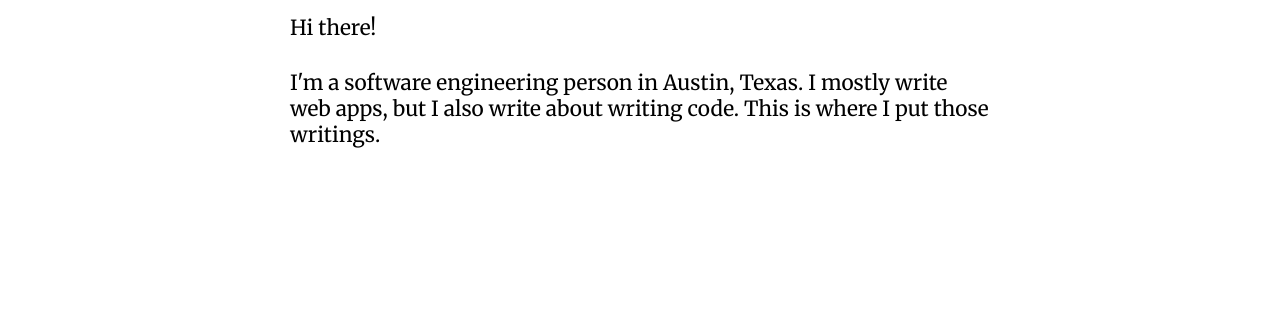
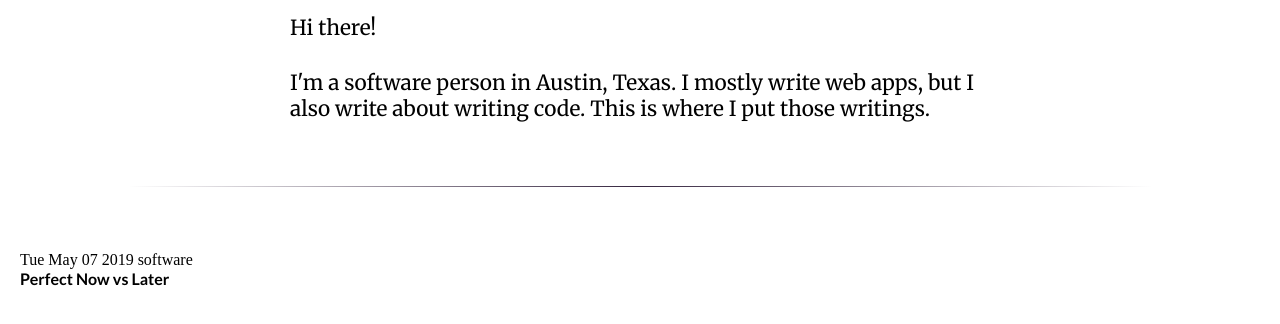
Before and after one commit to johnapost/johnapostol, a Next.js app: page / in a window 1280 px wide. Shown: the part 254-578 px from the top of the page. Built offline with nearby package versions, Linux system fonts and the light colour scheme.

Commit message:
Apply more homepage styling

```diff
--- a/components/Heading.tsx
+++ b/components/Heading.tsx
@@ -99,7 +99,7 @@ export default ({ children, level }: IProps) => {
         <h3>{children}</h3>
         <style jsx>{`
           h3 {
-            font-family: "Merriweather", sans-serif;
+            font-family: "Merriweather", serif;
             font-size: 2rem;
             font-weight: 700;
             margin-bottom: 1rem;
@@ -115,7 +115,7 @@ export default ({ children, level }: IProps) => {
         <h4>{children}</h4>
         <style jsx>{`
           h4 {
-            font-family: "Merriweather", sans-serif;
+            font-family: "Merriweather", serif;
             font-size: 1.5rem;
             font-weight: 700;
             margin-bottom: 1rem;
--- /dev/null
+++ b/components/PostList.tsx
@@ -0,0 +1,35 @@
+interface IPost {
+  date: Date;
+  tags: string[];
+  title: string;
+}
+
+interface IProps {
+  posts: IPost[];
+}
+
+export default ({ posts }: IProps) => (
+  <>
+    {posts.map(({ title, date, tags }) => (
+      <div className="post">
+        <div className="post-heading">
+          {date.toDateString()}
+          {tags.length && " "}
+          {tags.map(tag => (
+            <span>{tag}</span>
+          ))}
+        </div>
+        <div className="title">{title}</div>
+      </div>
+    ))}
+    <style jsx>{`
+      .post {
+        padding: 0 20px;
+      }
+
+      .title {
+        font-family: "Lato", sans-serif;
+      }
+    `}</style>
+  </>
+);
--- a/pages/_document.tsx
+++ b/pages/_document.tsx
@@ -18,6 +18,7 @@ export default class MyDocument extends Document {
             href="https://fonts.googleapis.com/css?family=Lato:700|Merriweather:300,300i,400,400i,700,700i"
             rel="stylesheet"
           />
+          <meta name="viewport" content="width=device-width" />
         </Head>
         <body style={{ margin: 0 }}>
           <Main />
--- a/pages/index.tsx
+++ b/pages/index.tsx
@@ -1,5 +1,14 @@
 import Cover from "../components/Cover";
 import Paragraph from "../components/Paragraph";
+import PostList from "../components/PostList";
+
+const posts = [
+  {
+    date: new Date("2019-05-07"),
+    tags: ["software"],
+    title: "Perfect Now vs Later"
+  }
+];
 
 export default () => (
   <main role="main">
@@ -7,15 +16,29 @@ export default () => (
     <div className="intro">
       <Paragraph>Hi there!</Paragraph>
       <Paragraph>
-        I'm a software engineering person in Austin, Texas. I mostly write web
-        apps, but I also write about writing code. This is where I put those
-        writings.
+        I'm a software person in Austin, Texas. I mostly write web apps, but I
+        also write about writing code. This is where I put those writings.
       </Paragraph>
     </div>
+    <hr />
+    <PostList posts={posts} />
     <style jsx>{`
       .intro {
         font-family: "Merriweather", serif;
         display: grid;
+      }
+
+      hr {
+        background-image: linear-gradient(
+          to right,
+          transparent,
+          #362640,
+          transparent
+        );
+        border: 0;
+        height: 1px;
+        margin: 4rem auto;
+        width: 80%;
       }
 
       @media (min-width: 900px) {
```
